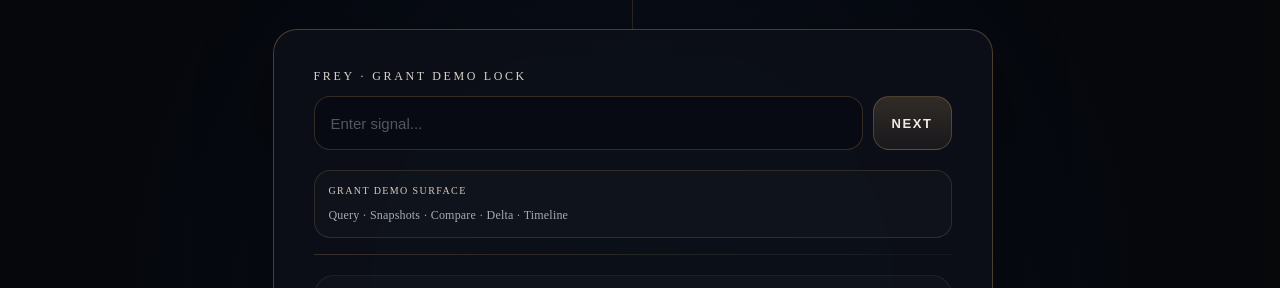
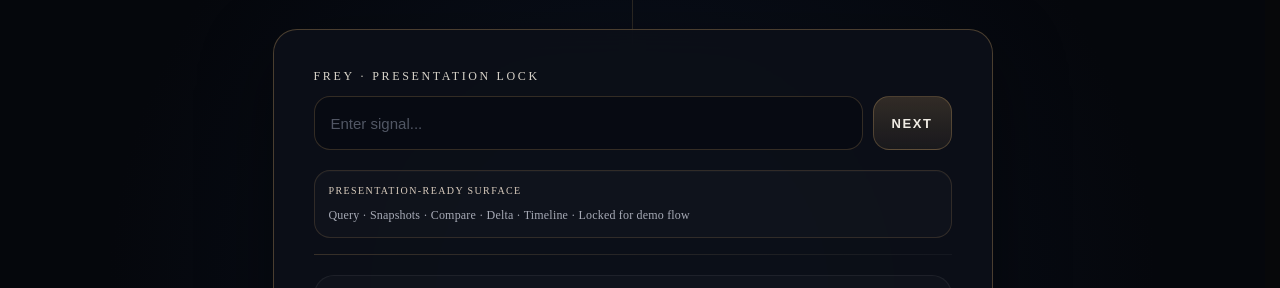
Before and after one commit to AiBhrigu/bhrigu-portal, a Next.js app: page /frey in a window 1280 px wide. Shown: the part 218-506 px from the top of the page. Built offline with nearby package versions, Linux system fonts and the light colour scheme.

Commit message:
FREY presentation lock v0.1

```diff
--- a/pages/frey.js
+++ b/pages/frey.js
@@ -342,8 +342,9 @@ export default function Frey({ initialDate, initialResult, initialCompareDate, i
             className="freyMode"
             data-frey-grant-demo="__FREY_GRANT_DEMO_LOCK_V0_1__"
             data-frey-grant-demo-state="LOCKED"
+            data-frey-presentation-lock="__FREY_PRESENTATION_LOCK_V0_1__"
           >
-            FREY · Grant Demo Lock
+            FREY · Presentation Lock
           </div>
 
           <div className="freyCommandRow">
@@ -356,9 +357,13 @@ export default function Frey({ initialDate, initialResult, initialCompareDate, i
             <button className="freyButton" type="button">Next</button>
           </div>
 
-          <div className="freyGrantDemoBar">
-            <div className="freyGrantDemoTitle">Grant demo surface</div>
-            <div className="freyGrantDemoMeta">Query · Snapshots · Compare · Delta · Timeline</div>
+          <div
+            className="freyGrantDemoBar"
+            data-frey-presentation-lock="__FREY_PRESENTATION_LOCK_V0_1__"
+            data-frey-presentation-state="PRESENTATION_READY"
+          >
+            <div className="freyGrantDemoTitle">Presentation-ready surface</div>
+            <div className="freyGrantDemoMeta">Query · Snapshots · Compare · Delta · Timeline · Locked for demo flow</div>
           </div>
 
           <div className="freyDivider" />
@@ -615,6 +620,10 @@ export default function Frey({ initialDate, initialResult, initialCompareDate, i
         .freyGrantDemoMeta {
           font-size: 12px;
           color: rgba(220, 224, 236, 0.74);
+        }
+
+        .freyGrantDemoBar {
+          box-shadow: inset 0 1px 0 rgba(255, 255, 255, 0.02);
         }
 
         .freyDivider {
```
